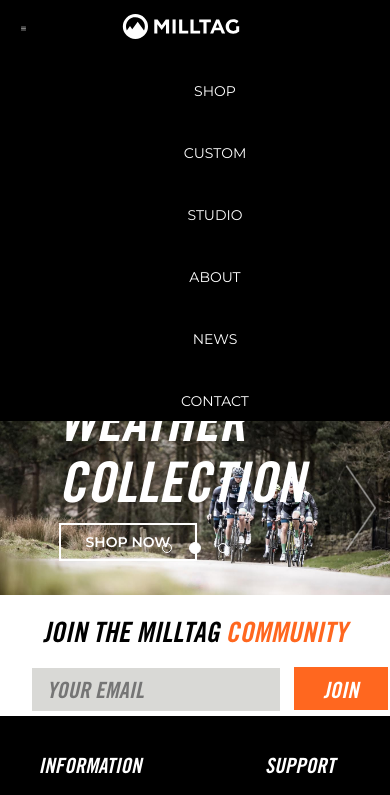
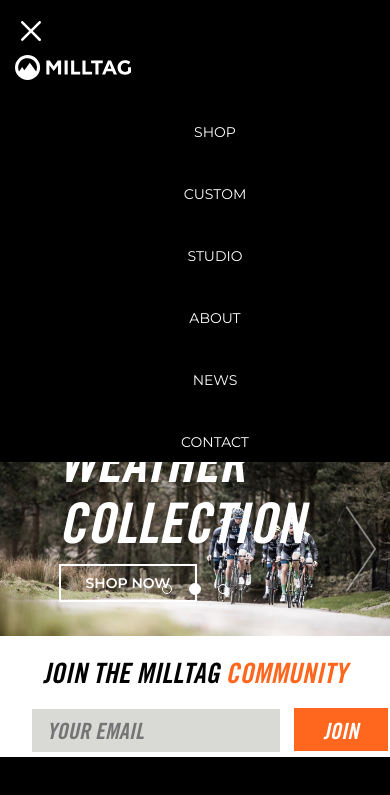
Before and after one commit to Blimeys/milltagstatic, a plain HTML site: page index.html in a window 390 px wide. Both pictures are taken after a click on the picture 23 px from the left and 28 px from the top of the page. Shown: the top 795 px of the page. Drawn offline with nearby package versions, Linux system fonts and the light colour scheme.

Commit message:
menu open/closs icon working

```diff
--- a/custom-scripts.js
+++ b/custom-scripts.js
@@ -1,11 +1,9 @@
-function changeImage() {
-  console.log("clicked");
-    if (document.getElementById('#toggleImg').src == "menu.svg")
-    {
-        document.getElementById('#toggleImg').src = "cross.svg";
-    }
-    else
-    {
-        document.getElementById('#toggleImg').src = "menu.svg";
-    }
+function changeMenuIcon() {
+  if ($('#toggleImg').attr("src") == "menu.svg")
+  {
+    $('#toggleImg').attr("src","cross.svg");
+  }
+  else {
+    $('#toggleImg').attr("src","menu.svg");
+  }
 }
--- a/index.html
+++ b/index.html
@@ -51,11 +51,13 @@
 <div class="menu-small">
 	<div class="menu-header-container">
 		<div class="row">
-	<img class="menu-button col-xs-1 col-sm-2" id="toggleImg" data-toggle="collapse" data-target="#menu" src="menu.svg" onclick="changeImage()"/>
-	<img class="menu-small-logo col-xs-8 col-xs-offset-1 col-sm-4 col-sm-offset-3" src="milltag_logo.svg"/>
+			<div class="col-xs-2 col-sm-2">
+	<img class="menu-button" id="toggleImg" data-toggle="collapse" data-target="#menu" src="menu.svg" onclick="changeMenuIcon();"/>
+	<div class="col-xs-10 col-sm-10">
+	<img class="menu-small-logo" src="milltag_logo.svg"/>
 </div>
 </div>
-<div class="row">
+</div>
 <div class="collapse" id="menu">
 <ul class="menu-list-small">
 	<li class="menu-list-item-small"><a class="menu-link-small" href="#">SHOP</a></li>
@@ -65,7 +67,6 @@
 	<li class="menu-list-item-small"><a class="menu-link-small" href="#">NEWS</a></li>
 	<li class="menu-list-item-small"><a class="menu-link-small" href="#">CONTACT</a></li>
 </ul>
-</div>
 </div>
 </div>
 <!-- HEADER ENDS -->
--- a/style.css
+++ b/style.css
@@ -1,5 +1,12 @@
  @font-face { font-family: TradeGothic; src: url('TradeGothicLTS.otf'); }
  @font-face { font-family: TradeGothic; font-weight: bold; src: url('TradeGothicLTS.otf');}
+ .preload-images {
+   display: none;
+   width: 0;
+   height: 0;
+   background: url(cross.svg);
+ }
+
 body {
 	background-color: #000000;
   overflow-x: hidden;
@@ -63,8 +70,6 @@
 }
 .menu-small-logo{
   height:1.8em;
-  display:inline;
-  margin:0 auto;
   margin-top: 1em;
 }
 .menu-list-small {
@@ -82,7 +87,7 @@
   margin-top: 3em;
 }
 .menu-button {
-  height:15px;
+  height:20px;
   margin-left: 1.5em;
   margin-top: 1.5em;
 }
```
